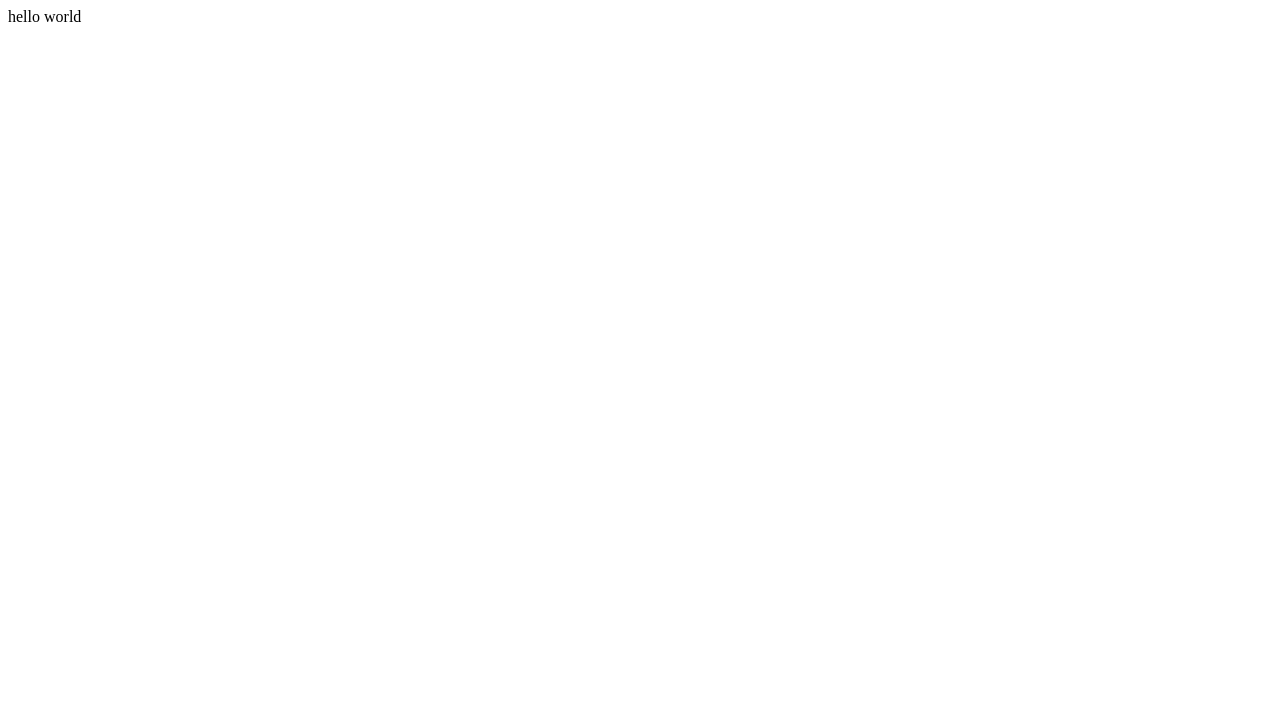
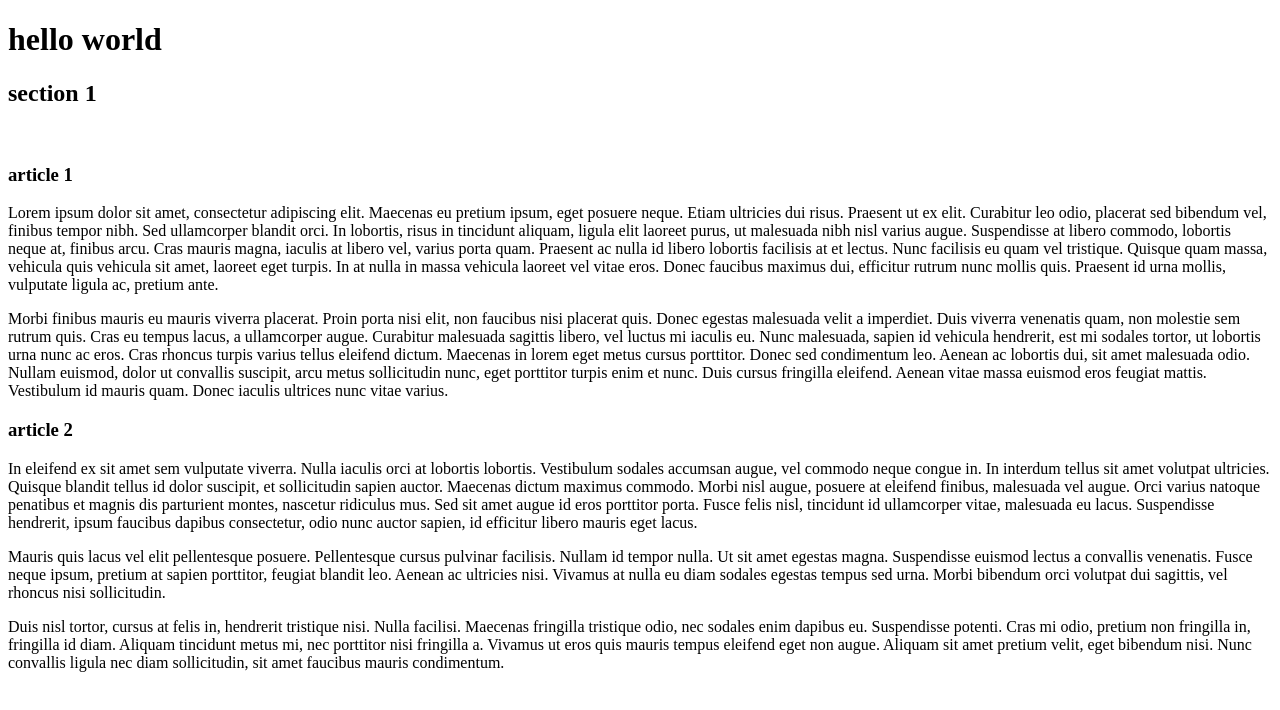
Before and after one commit to AndreasOliverHansen/html-basic, a plain HTML site: page hello-world.html in a window 1280 px wide. Drawn offline with Linux system fonts and the light colour scheme.

Commit message:
html grundstruktur semantiske tags

```diff
--- a/hello-world.html
+++ b/hello-world.html
@@ -1,14 +1,29 @@
-<html>
-
+<!doctype html>
+<html lang="en">
 <head>
-<title>
-  overskrift
-</title>
+<meta charset="utf-8">
+<title>overskrift</title>
 </head>
 
 <body>
-hello world
+<!--comment her-->
+
+<header>
+  <h1>hello world</h1>
+</header>
+<section>
+  <h2> section 1 </h2>
+  <article><br>
+    <h3> article 1</h3>
+    <p>Lorem ipsum dolor sit amet, consectetur adipiscing elit. Maecenas eu pretium ipsum, eget posuere neque. Etiam ultricies dui risus. Praesent ut ex elit. Curabitur leo odio, placerat sed bibendum vel, finibus tempor nibh. Sed ullamcorper blandit orci. In lobortis, risus in tincidunt aliquam, ligula elit laoreet purus, ut malesuada nibh nisl varius augue. Suspendisse at libero commodo, lobortis neque at, finibus arcu. Cras mauris magna, iaculis at libero vel, varius porta quam. Praesent ac nulla id libero lobortis facilisis at et lectus. Nunc facilisis eu quam vel tristique. Quisque quam massa, vehicula quis vehicula sit amet, laoreet eget turpis. In at nulla in massa vehicula laoreet vel vitae eros. Donec faucibus maximus dui, efficitur rutrum nunc mollis quis. Praesent id urna mollis, vulputate ligula ac, pretium ante.</p>
+    <p>Morbi finibus mauris eu mauris viverra placerat. Proin porta nisi elit, non faucibus nisi placerat quis. Donec egestas malesuada velit a imperdiet. Duis viverra venenatis quam, non molestie sem rutrum quis. Cras eu tempus lacus, a ullamcorper augue. Curabitur malesuada sagittis libero, vel luctus mi iaculis eu. Nunc malesuada, sapien id vehicula hendrerit, est mi sodales tortor, ut lobortis urna nunc ac eros. Cras rhoncus turpis varius tellus eleifend dictum. Maecenas in lorem eget metus cursus porttitor. Donec sed condimentum leo. Aenean ac lobortis dui, sit amet malesuada odio. Nullam euismod, dolor ut convallis suscipit, arcu metus sollicitudin nunc, eget porttitor turpis enim et nunc. Duis cursus fringilla eleifend. Aenean vitae massa euismod eros feugiat mattis. Vestibulum id mauris quam. Donec iaculis ultrices nunc vitae varius.</p>
+  </article>
+  <article>
+    <h3> article 2</h3>
+    <p>In eleifend ex sit amet sem vulputate viverra. Nulla iaculis orci at lobortis lobortis. Vestibulum sodales accumsan augue, vel commodo neque congue in. In interdum tellus sit amet volutpat ultricies. Quisque blandit tellus id dolor suscipit, et sollicitudin sapien auctor. Maecenas dictum maximus commodo. Morbi nisl augue, posuere at eleifend finibus, malesuada vel augue. Orci varius natoque penatibus et magnis dis parturient montes, nascetur ridiculus mus. Sed sit amet augue id eros porttitor porta. Fusce felis nisl, tincidunt id ullamcorper vitae, malesuada eu lacus. Suspendisse hendrerit, ipsum faucibus dapibus consectetur, odio nunc auctor sapien, id efficitur libero mauris eget lacus.</p>
+    <p>Mauris quis lacus vel elit pellentesque posuere. Pellentesque cursus pulvinar facilisis. Nullam id tempor nulla. Ut sit amet egestas magna. Suspendisse euismod lectus a convallis venenatis. Fusce neque ipsum, pretium at sapien porttitor, feugiat blandit leo. Aenean ac ultricies nisi. Vivamus at nulla eu diam sodales egestas tempus sed urna. Morbi bibendum orci volutpat dui sagittis, vel rhoncus nisi sollicitudin.</p>
+    <p> Duis nisl tortor, cursus at felis in, hendrerit tristique nisi. Nulla facilisi. Maecenas fringilla tristique odio, nec sodales enim dapibus eu. Suspendisse potenti. Cras mi odio, pretium non fringilla in, fringilla id diam. Aliquam tincidunt metus mi, nec porttitor nisi fringilla a. Vivamus ut eros quis mauris tempus eleifend eget non augue. Aliquam sit amet pretium velit, eget bibendum nisi. Nunc convallis ligula nec diam sollicitudin, sit amet faucibus mauris condimentum.</p>
+  </article>
+</section>
 </body>
-
-
 </html>
```
Also changed, not shown: TMP1u7dkp.htm (added, +26 -0 lines).
